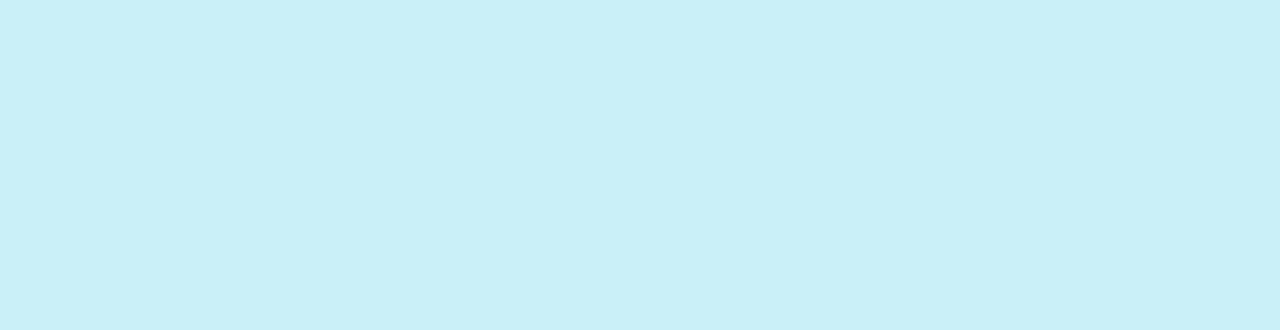
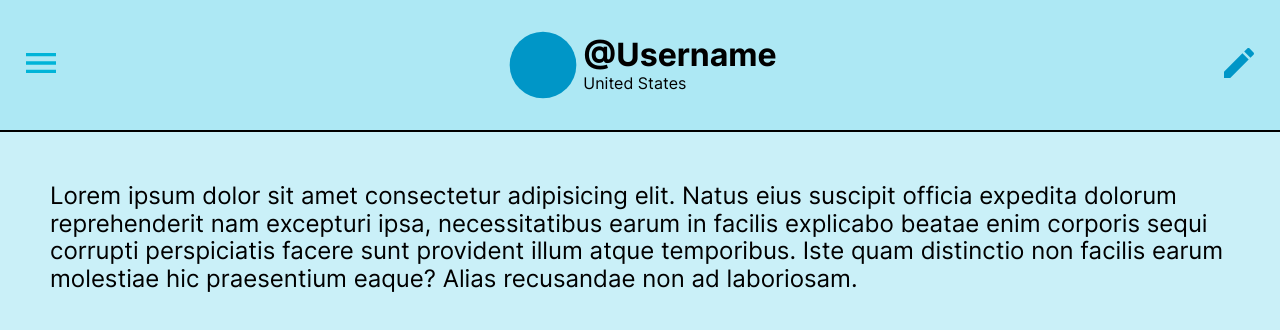
Before and after one commit to MikeBoguszewski/messaging-app, a React (Vite) app: page /profile in a window 1280 px wide. Before the commit this address had no page. Shown: the top 330 px of the page. Built offline with nearby package versions, Linux system fonts and the light colour scheme.

Commit message:
Create profile page

```diff
--- a/src/App.css
+++ b/src/App.css
@@ -252,27 +252,6 @@ p {
   margin: 15px;
 }
 
-@media screen and (prefers-color-scheme: dark) {
-  body {
-    background-color: var(--marian-blue);
-    color: white;
-  }
-  .register-page .register {
-    background-color: var(--federal-blue);
-  }
-  .register-page .register input {
-    background-color: var(--federal-blue);
-    border: solid white;
-    color: white;
-  }
-  .register-page .register input::placeholder {
-    color: white;
-  }
-  .register-page .register a {
-    color: white;
-  }
-}
-
 /* Sidebar Styles */
 .sidebar {
   display: flex;
@@ -345,16 +324,19 @@ p {
 }
 
 /* Messages Page Styles */
-.messages-page {
+.messages-page,
+.profile-page {
   display: flex;
   height: 100vh;
 }
-.messages-page section {
+.messages-page section,
+.profile-page section {
   display: flex;
   flex-direction: column;
   width: 70vw;
 }
-.messages-page .messages-header {
+.messages-page .messages-header,
+.profile-page .profile-header {
   border-bottom: 2px solid black;
   background-color: var(--non-photo-blue-2);
   min-height: 100px;
@@ -363,21 +345,22 @@ p {
   justify-content: space-between;
   align-items: center;
 }
-.messages-page .messages-header h1 {
-  margin: 0px;
+.messages-page .messages-header h1,
+.profile-page .profile-header h1 {
   margin: 0 auto;
   padding: 0px;
 }
-.messages-page .messages-header button {
+.messages-page .messages-header button,
+.profile-page .profile-header button {
   background-color: var(--non-photo-blue-2);
   border: none;
   display: none;
 }
-.messages-page .messages-header button img {
+.messages-page .messages-header button img,
+.profile-page .profile-header button img {
   width: 40px;
   height: auto;
 }
-
 .messages-page .messages {
   display: flex;
   flex-direction: column;
@@ -428,9 +411,41 @@ p {
   background-color: var(--non-photo-blue-2);
   border: none;
 }
+.profile-page .profile-header .profile {
+  display: flex;
+  align-items: center;
+  margin: 10px;
+}
+.profile-page .profile-header .profile img {
+  width: 80px;
+  height: auto;
+}
+.profile-page .description {
+  overflow-y: auto;
+  padding: 50px;
+  font-size: 1.5em;
+}
+.profile-page .profile-header .edit-button {
+  display: inline-block;
+}
+
 @media screen and (prefers-color-scheme: dark) {
   body {
     background-color: var(--marian-blue);
+    color: white;
+  }
+  .register-page .register {
+    background-color: var(--federal-blue);
+  }
+  .register-page .register input {
+    background-color: var(--federal-blue);
+    border: solid white;
+    color: white;
+  }
+  .register-page .register input::placeholder {
+    color: white;
+  }
+  .register-page .register a {
     color: white;
   }
   .sidebar {
@@ -471,14 +486,17 @@ p {
     color: white;
   }
 }
+
 @media screen and (max-width: 1300px) {
   .sidebar {
     display: none;
   }
-  .messages-page section {
+  .messages-page section,
+  .profile-page section {
     width: 100vw;
   }
-  .messages-page .messages-header button {
+  .messages-page .messages-header button,
+  .profile-page .profile-header button {
     display: inline-block;
   }
   .sidebar.visible {
@@ -491,11 +509,9 @@ p {
   .sidebar .users .row .user-info p {
     min-width: 100vw;
   }
-  .messages-page section.section-hidden {
+  .messages-page section.section-hidden,
+  .profile-page section.section-hidden {
     display: none;
-  }
-  .messages-page section .messages-header button {
-    display: inline-block;
   }
 }
 @media screen and (max-width: 768px) {
--- a/src/App.jsx
+++ b/src/App.jsx
@@ -4,14 +4,19 @@ import { Routes, Route, Navigate } from "react-router-dom";
 import LoginPage from "./pages/LoginPage";
 import RegisterPage from "./pages/RegisterPage";
 import MessagesPage from "./pages/MessagesPage";
+import ProfilePage from "./pages/ProfilePage";
+import SidebarProvider from "./SidebarContext";
 
 export default function App() {
   return (
-    <Routes>
-      <Route path="/" element={<Navigate to="/login" />} />
-      <Route path="/login" element={<LoginPage />} />
-      <Route path="/register" element={<RegisterPage/>} />
-      <Route path="/messages" element={<MessagesPage/>} />
-    </Routes>
+    <SidebarProvider>
+      <Routes>
+        <Route path="/" element={<Navigate to="/login" />} />
+        <Route path="/login" element={<LoginPage />} />
+        <Route path="/register" element={<RegisterPage />} />
+        <Route path="/messages" element={<MessagesPage />} />
+        <Route path="/profile" element={<ProfilePage />} />
+      </Routes>
+    </SidebarProvider>
   );
 }
--- a/src/Sidebar.jsx
+++ b/src/Sidebar.jsx
@@ -1,16 +1,15 @@
 import { Link } from "react-router-dom";
 import MessageRow from "./MessageRow";
+import { useSidebar } from "./SidebarContext";
 
-export default function Sidebar({isVisible, setSidebarVisible}) {
-    const toggleVisibility = () => {
-      setSidebarVisible(!isVisible);
-    };
+export default function Sidebar() {
+  const { sidebarVisible, toggleVisibility } = useSidebar();
   return (
-    <div className={`sidebar ${isVisible ? "visible" : ""}`}>
+    <div className={`sidebar ${sidebarVisible ? "visible" : ""}`}>
       <div className="header">
         <h2>Hello, username</h2>
         <div className="account">
-          <Link>
+          <Link to={"/profile"}>
             <img src="/assets/circle.svg"></img>
           </Link>
           <button>
--- /dev/null
+++ b/src/SidebarContext.jsx
@@ -0,0 +1,20 @@
+import { useState, useContext, createContext } from "react";
+
+const SidebarContext = createContext();
+
+export default function SidebarProvider({ children }) {
+  const [sidebarVisible, setSidebarVisible] = useState(false);
+  const toggleVisibility = () => {
+    setSidebarVisible((prevVisible) => !prevVisible);
+  };
+
+  return <SidebarContext.Provider value={{ sidebarVisible, toggleVisibility }}>{children}</SidebarContext.Provider>;
+}
+
+export const useSidebar = () => {
+  const context = useContext(SidebarContext);
+  if (!context) {
+    throw new Error("useSidebar must be used within a SidebarProvider");
+  }
+  return context;
+};
--- a/src/pages/MessagesPage.jsx
+++ b/src/pages/MessagesPage.jsx
@@ -1,14 +1,11 @@
 import Sidebar from "../Sidebar";
-import { useState } from "react";
+import { useSidebar } from "../SidebarContext";
 
 export default function MessagesPage() {
-  const [sidebarVisible, setSidebarVisible] = useState(false);
-  const toggleVisibility = () => {
-    setSidebarVisible(!sidebarVisible)
-  }
+  const { sidebarVisible, toggleVisibility } = useSidebar();
   return (
     <div className="messages-page">
-      <Sidebar isVisible={sidebarVisible} setSidebarVisible={setSidebarVisible}/>
+      <Sidebar />
       <section className={`${sidebarVisible ? "section-hidden" : ""}`}>
         <div className="messages-header">
           <button onClick={toggleVisibility}>
--- /dev/null
+++ b/src/pages/ProfilePage.jsx
@@ -0,0 +1,29 @@
+import Sidebar from "../Sidebar";
+import { useSidebar } from "../SidebarContext";
+
+export default function ProfilePage() {
+  const { sidebarVisible, toggleVisibility } = useSidebar();
+  return (
+    <div className="profile-page">
+      <Sidebar />
+      <section className={`${sidebarVisible ? "section-hidden" : ""}`}>
+        <div className="profile-header">
+          <button onClick={toggleVisibility}>
+            <img src="/assets/menu.svg"></img>
+          </button>
+          <div className="profile">
+            <img src="/assets/circle.svg"></img>
+            <div className="container">
+              <h1>@Username</h1>
+              <span>United States</span>
+            </div>
+          </div>
+          <button className="edit-button">
+            <img src="/assets/pencil.svg"></img>
+          </button>
+        </div>
+        <div className="description">Lorem ipsum dolor sit amet consectetur adipisicing elit. Natus eius suscipit officia expedita dolorum reprehenderit nam excepturi ipsa, necessitatibus earum in facilis explicabo beatae enim corporis sequi corrupti perspiciatis facere sunt provident illum atque temporibus. Iste quam distinctio non facilis earum molestiae hic praesentium eaque? Alias recusandae non ad laboriosam.</div>
+      </section>
+    </div>
+  );
+}
```
Also changed, not shown: public/assets/pencil.svg (added), src/MessageRow.jsx (line endings or trailing spaces).
